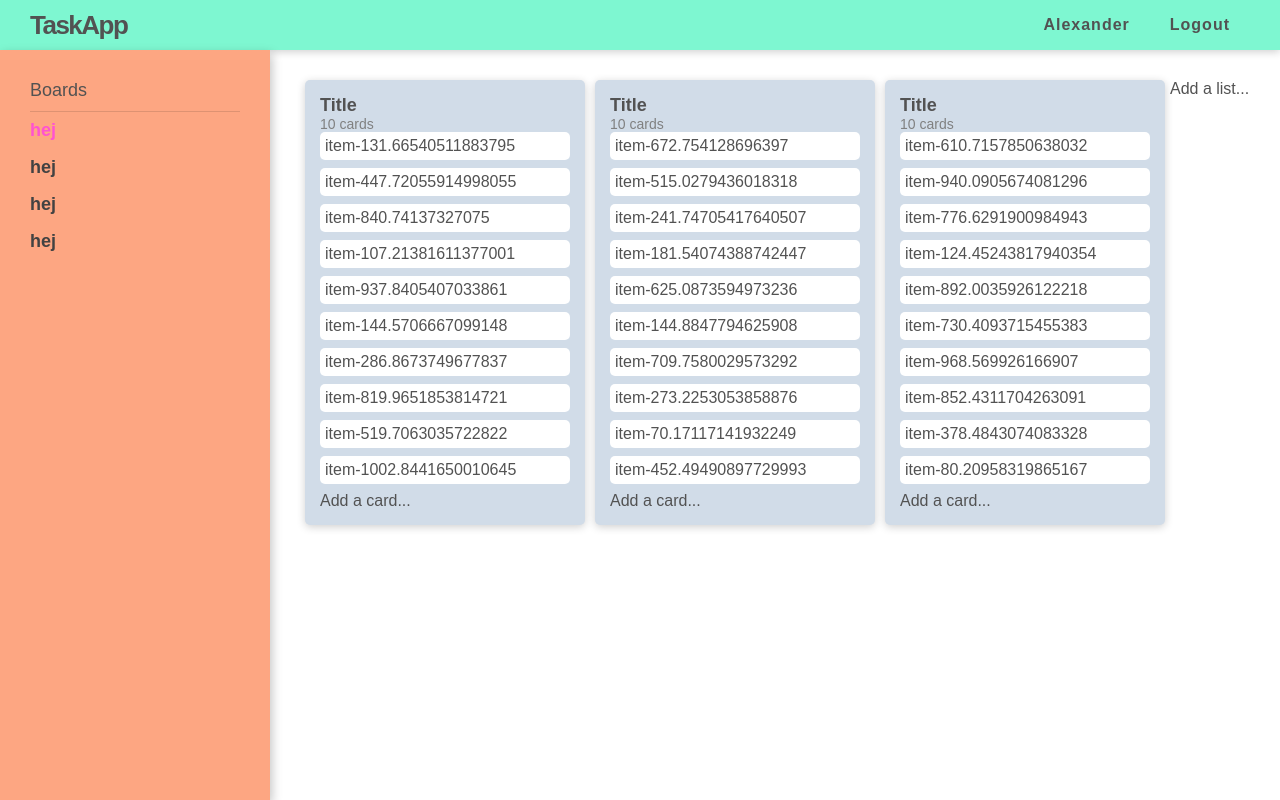
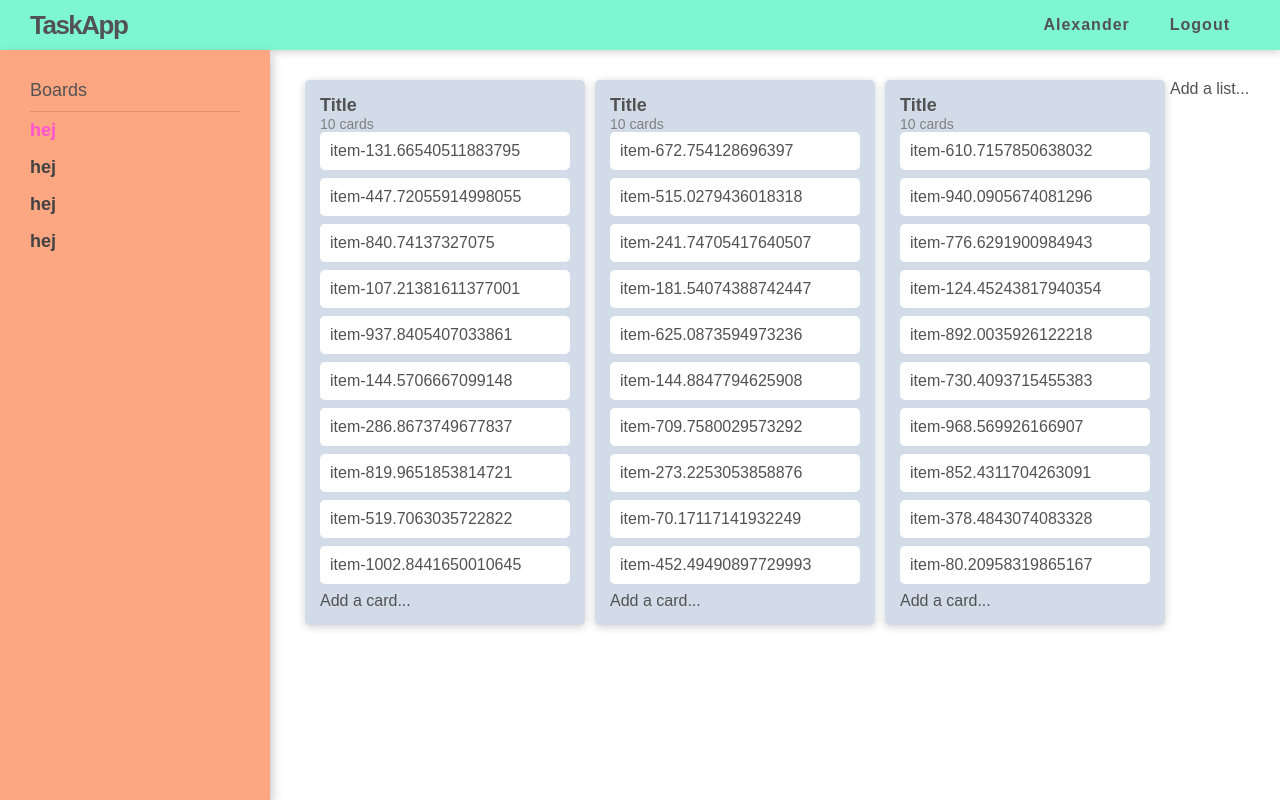
Before and after one commit to Alexloof/TaskApp, a React (Create React App) app in the folder client/: page / in a window 1280 px wide. Built offline with nearby package versions, Linux system fonts and the light colour scheme.

Commit message:
added card placeholder

```diff
--- a/client/src/views/board/components/Card/index.js
+++ b/client/src/views/board/components/Card/index.js
@@ -14,6 +14,7 @@ class Card extends Component {
             {...provided.draggableProps}
             {...provided.dragHandleProps}
             isDragging={snapshot.isDragging}
+            style={provided.draggableProps.style}
           >
             {id}
           </CardContainer>
--- a/client/src/views/board/components/Card/style.js
+++ b/client/src/views/board/components/Card/style.js
@@ -2,7 +2,8 @@ import styled from 'styled-components'
 
 export const CardContainer = styled.div`
   background: ${({ isDragging }) => (isDragging ? '#e8e8e8' : 'white')};
-  padding: 5px;
+  padding: 10px;
   border-radius: 5px;
   margin: 0 0 8px 0;
+  user-select: none;
 `
--- a/client/src/views/board/components/CardList/index.js
+++ b/client/src/views/board/components/CardList/index.js
@@ -3,7 +3,7 @@ import { Droppable } from 'react-beautiful-dnd'
 
 import Card from '../Card'
 
-import { ListContainer, Title, MetaInfo } from './style'
+import { ListContainer, Title, MetaInfo, CardsWrapper } from './style'
 
 class CardList extends Component {
   render() {
@@ -16,9 +16,12 @@ class CardList extends Component {
           >
             <Title>Title</Title>
             <MetaInfo>10 cards</MetaInfo>
-            {this.props.cards.map((card, index) => (
-              <Card key={card.id} {...card} index={index} />
-            ))}
+            <CardsWrapper>
+              {this.props.cards.map((card, index) => (
+                <Card key={card.id} {...card} index={index} />
+              ))}
+              {provided.placeholder}
+            </CardsWrapper>
             Add a card...
           </ListContainer>
         )}
--- a/client/src/views/board/components/CardList/style.js
+++ b/client/src/views/board/components/CardList/style.js
@@ -8,6 +8,7 @@ export const ListContainer = styled.div`
   margin: 0 5px;
   padding: 15px;
   box-shadow: 0px 2px 8px 0px #00000030;
+  height: fit-content;
 `
 export const Title = styled.h2`
   font-weight: bold;
@@ -18,3 +19,8 @@ export const MetaInfo = styled.p`
   color: gray;
   font-size: 14px;
 `
+
+export const CardsWrapper = styled.div`
+  overflow: auto;
+  max-height: calc(100vh - 204px);
+`
--- a/client/src/views/board/style.js
+++ b/client/src/views/board/style.js
@@ -5,4 +5,5 @@ export const Container = styled.div`
   margin-top: 50px;
   padding: 30px;
   display: flex;
+  height: calc(100vh - 50px);
 `
```
